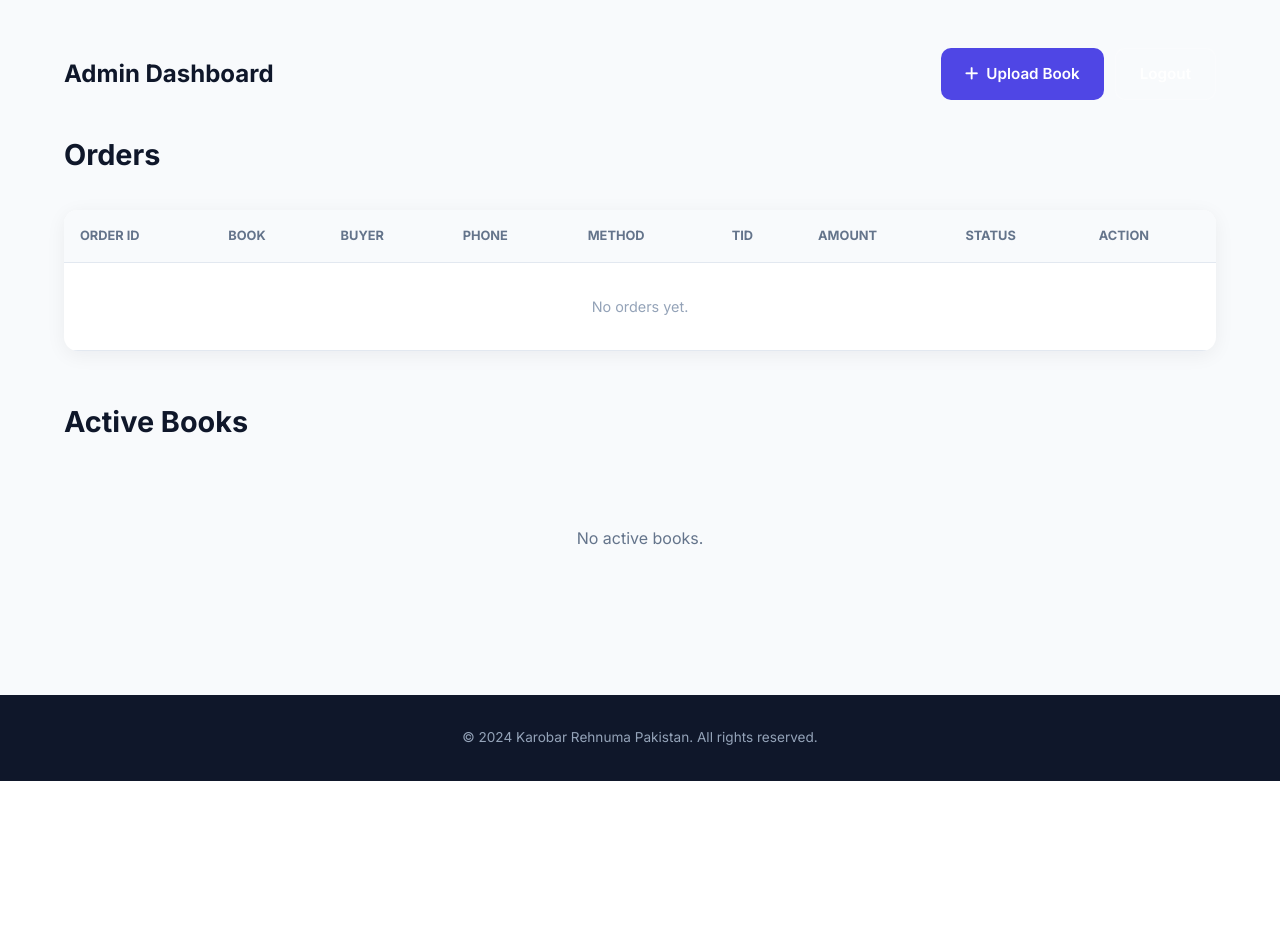
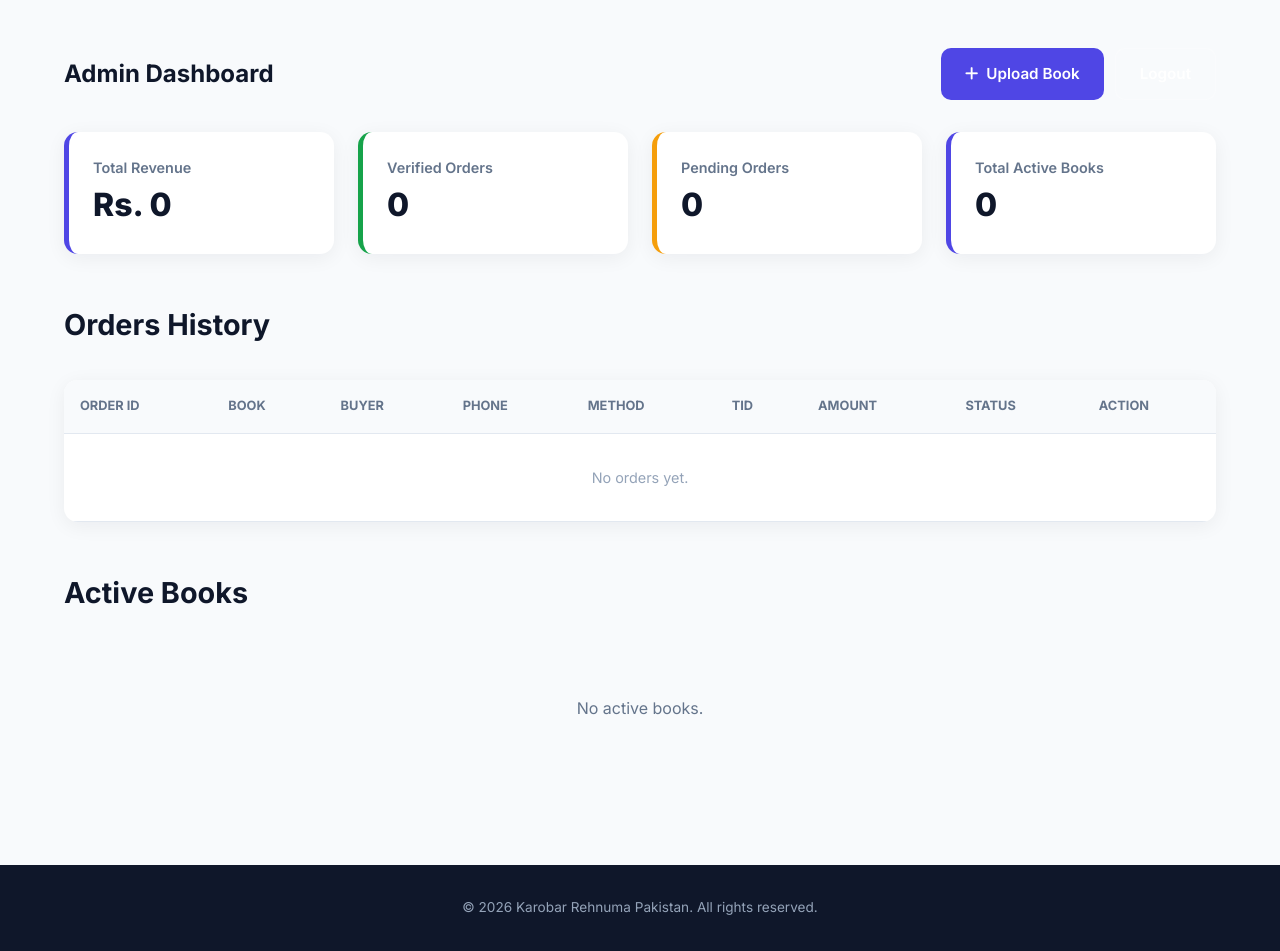
Before and after one commit to Paid-Dev-From-Pak/Karobar-Rehnuma, a Flask app: page /admin/dashboard in a window 1280 px wide. Shown: the part 78-1029 px from the top of the page. Before the commit the page ends 859 px from the top, so only its background shows below. Run offline with Flask 3, Linux system fonts and the light colour scheme; the visitor is signed in with stand-in values (Sample User, id 1); data that the repository does not hold is empty.

Commit message:
Added revenue dashboard, edit book, and sale price features

```diff
--- a/app.py
+++ b/app.py
@@ -18,7 +18,7 @@ cred = credentials.Certificate(FIREBASE_KEY_PATH)
 firebase_admin.initialize_app(cred)
 db = firestore.client()
 
-# ---------- LOCAL STORAGE (RENDER) ----------
+# ---------- LOCAL STORAGE ----------
 BASE_DIR = os.path.dirname(os.path.abspath(__file__))
 UPLOAD_EBOOKS = os.path.join(BASE_DIR, "static", "ebooks")
 UPLOAD_COVERS = os.path.join(BASE_DIR, "static", "images")
@@ -28,13 +28,12 @@ os.makedirs(UPLOAD_COVERS, exist_ok=True)
 ALLOWED_EBOOK_EXT = {"pdf", "epub", "mobi"}
 ALLOWED_IMG_EXT = {"png", "jpg", "jpeg", "webp"}
 
-# ---------- ADMIN & PAYMENT DETAILS ----------
-ADMIN_USER = "admin"
-ADMIN_PASS_HASH = generate_password_hash("admin123") # Apna password yahan change karein
+ADMIN_USER = "business10"
+ADMIN_PASS_HASH = generate_password_hash("krp10x") # Yahan apna password change karein
 
 WHATSAPP_NUMBER = "923700157610"
 ACCOUNT_TITLE = "SYED AFFAN SAEED"
-ACCOUNT_NUMBER_DISPLAY = "0370-0157610" # Aapka Easypaisa number
+ACCOUNT_NUMBER_DISPLAY = "0370-0157610"
 
 def allowed_file(filename, allowed):
     return "." in filename and filename.rsplit(".", 1)[1].lower() in allowed
@@ -178,7 +177,6 @@ def my_downloads():
     email = ""
     if request.method == "POST":
         email = request.form.get("email", "").strip()
-        # Fixed Index Error: Removed order_by from query
         orders_ref = db.collection('orders').where('buyer_email', '==', email).stream()
         for doc in orders_ref:
             o = doc.to_dict()
@@ -224,14 +222,32 @@ def admin_dashboard():
 
     orders_ref = db.collection('orders').order_by('created_at', direction=firestore.Query.DESCENDING).stream()
     orders = []
+    total_revenue = 0
+    verified_count = 0
+    pending_count = 0
+
     for doc in orders_ref:
         o = doc.to_dict()
         o['order_id'] = doc.id
         orders.append(o)
 
-    return render_template("admin_dashboard.html", books=books, orders=orders,
+        # Sales calculation
+        if o.get('status') == 'verified':
+            total_revenue += o.get('amount', 0)
+            verified_count += 1
+        elif o.get('status') == 'pending':
+            pending_count += 1
+
+    return render_template("admin_dashboard.html",
+                           books=books,
+                           orders=orders,
+                           total_revenue=total_revenue,
+                           verified_count=verified_count,
+                           pending_count=pending_count,
+                           total_books=len(books),
                            whatsapp=WHATSAPP_NUMBER)
 
+# ---------- ADMIN UPLOAD & EDIT ----------
 @app.route("/admin/upload", methods=["GET", "POST"])
 def admin_upload():
     if not admin_required():
@@ -242,6 +258,9 @@ def admin_upload():
         author = request.form.get("author", "").strip()
         desc = request.form.get("description", "").strip()
         price = request.form.get("price", "0")
+        old_price = request.form.get("old_price", "0")
+        show_sale = request.form.get("show_sale") == "on"
+
         ebook = request.files.get("ebook")
         cover = request.files.get("cover")
 
@@ -251,7 +270,6 @@ def admin_upload():
 
         safe_name = secure_filename(ebook.filename)
         unique_name = f"{uuid.uuid4().hex}_{safe_name}"
-
         ebook.save(os.path.join(UPLOAD_EBOOKS, unique_name))
 
         cover_name = ""
@@ -265,6 +283,8 @@ def admin_upload():
             "author": author,
             "description": desc,
             "price": float(price),
+            "old_price": float(old_price) if show_sale else 0,
+            "show_sale": show_sale,
             "cover_image": cover_name,
             "file_path": unique_name,
             "is_deleted": False,
@@ -276,6 +296,57 @@ def admin_upload():
         return redirect(url_for("admin_dashboard"))
 
     return render_template("admin_upload.html")
+
+@app.route("/admin/edit-book/<book_id>", methods=["GET", "POST"])
+def admin_edit_book(book_id):
+    if not admin_required():
+        return redirect(url_for("admin_login"))
+
+    doc_ref = db.collection('books').document(book_id)
+    doc = doc_ref.get()
+    if not doc.exists:
+        flash("Book not found", "error")
+        return redirect(url_for("admin_dashboard"))
+
+    book = doc.to_dict()
+    book['id'] = doc.id
+
+    if request.method == "POST":
+        title = request.form.get("title", "").strip()
+        author = request.form.get("author", "").strip()
+        desc = request.form.get("description", "").strip()
+        price = request.form.get("price", "0")
+        old_price = request.form.get("old_price", "0")
+        show_sale = request.form.get("show_sale") == "on"
+
+        ebook = request.files.get("ebook")
+        cover = request.files.get("cover")
+
+        update_data = {
+            "title": title,
+            "author": author,
+            "description": desc,
+            "price": float(price),
+            "old_price": float(old_price) if show_sale else 0,
+            "show_sale": show_sale
+        }
+
+        if ebook and ebook.filename != "":
+            safe_name = secure_filename(ebook.filename)
+            unique_name = f"{uuid.uuid4().hex}_{safe_name}"
+            ebook.save(os.path.join(UPLOAD_EBOOKS, unique_name))
+            update_data["file_path"] = unique_name
+
+        if cover and cover.filename != "" and allowed_file(cover.filename, ALLOWED_IMG_EXT):
+            cname = f"{uuid.uuid4().hex}_{secure_filename(cover.filename)}"
+            cover.save(os.path.join(UPLOAD_COVERS, cname))
+            update_data["cover_image"] = cname
+
+        doc_ref.update(update_data)
+        flash("Book updated successfully!", "success")
+        return redirect(url_for("admin_dashboard"))
+
+    return render_template("admin_upload.html", book=book, is_edit=True)
 
 @app.route("/admin/verify-order/<order_id>", methods=["POST"])
 def admin_verify_order(order_id):
@@ -298,7 +369,6 @@ def admin_verify_order(order_id):
 
     if status == "verified":
         buyer_wa = normalize_phone(order["buyer_phone"])
-        # FIX: Download link fixed to Render URL
         base_url = os.environ.get("RENDER_EXTERNAL_URL", "https://karobar-rehnuma.onrender.com")
         wa_text = (
             f"*Payment Verified* ✅\n\n"
@@ -306,7 +376,7 @@ def admin_verify_order(order_id):
             f"Your payment for *{order.get('book_title', 'your e-book')}* has been verified!\n\n"
             f"Order ID: {order_id}\n"
             f"Download here: {base_url}/verify/{order_id}\n\n"
-            f"Thank you for shopping with us!" # FIX: Removed Name
+            f"Thank you for shopping with us!"
         )
         wa_url = f"https://wa.me/{buyer_wa}?text={urllib.parse.quote(wa_text)}"
         flash(f"Order {order_id} verified! WhatsApp will open to notify the customer.", "success")
@@ -320,7 +390,7 @@ def admin_delete_book(book_id):
     if not admin_required():
         return redirect(url_for("admin_login"))
     db.collection('books').document(book_id).update({"is_deleted": True})
-    flash("Book removed from store. Existing orders are safe.", "success")
+    flash("Book removed from store.", "success")
     return redirect(url_for("admin_dashboard"))
 
 # ---------- RUN ----------
--- a/templates/admin_dashboard.html
+++ b/templates/admin_dashboard.html
@@ -9,7 +9,27 @@
         </div>
     </div>
 
-    <h2 class="section-title">Orders</h2>
+    <!-- Sales Stats Cards -->
+    <div class="stats-grid" style="display: grid; grid-template-columns: repeat(auto-fit, minmax(200px, 1fr)); gap: 1.5rem; margin-bottom: 3rem;">
+        <div class="stat-card" style="background: white; padding: 1.5rem; border-radius: 14px; box-shadow: var(--shadow); border-left: 5px solid var(--primary);">
+            <p style="color: var(--text-soft); font-weight: 600; font-size: 0.9rem;">Total Revenue</p>
+            <h2 style="font-size: 2rem; font-weight: 800; color: var(--text);">Rs. {{ "%.0f"|format(total_revenue) }}</h2>
+        </div>
+        <div class="stat-card" style="background: white; padding: 1.5rem; border-radius: 14px; box-shadow: var(--shadow); border-left: 5px solid var(--success);">
+            <p style="color: var(--text-soft); font-weight: 600; font-size: 0.9rem;">Verified Orders</p>
+            <h2 style="font-size: 2rem; font-weight: 800; color: var(--text);">{{ verified_count }}</h2>
+        </div>
+        <div class="stat-card" style="background: white; padding: 1.5rem; border-radius: 14px; box-shadow: var(--shadow); border-left: 5px solid var(--warning);">
+            <p style="color: var(--text-soft); font-weight: 600; font-size: 0.9rem;">Pending Orders</p>
+            <h2 style="font-size: 2rem; font-weight: 800; color: var(--text);">{{ pending_count }}</h2>
+        </div>
+        <div class="stat-card" style="background: white; padding: 1.5rem; border-radius: 14px; box-shadow: var(--shadow); border-left: 5px solid #4f46e5;">
+            <p style="color: var(--text-soft); font-weight: 600; font-size: 0.9rem;">Total Active Books</p>
+            <h2 style="font-size: 2rem; font-weight: 800; color: var(--text);">{{ total_books }}</h2>
+        </div>
+    </div>
+
+    <h2 class="section-title">Orders History</h2>
     <div class="table-wrap">
         <table>
             <thead>
@@ -43,7 +63,7 @@
                             <button name="action" value="reject" class="btn-danger" onclick="return confirm('Reject this payment?')">Reject</button>
                         </form>
                         {% else %}
-                        <a href="https://wa.me/92{{ o.buyer_phone | replace('-','') | replace(' ','') | replace('+92','') | replace('0','',1) }}?text={{ ('Hi ' ~ o.buyer_name ~ ', your order ' ~ o.order_id ~ ' for ' ~ (o.book_title or 'your book') ~ ' is ' ~ o.status ~ '. Download here: https://karobar-rehnuma.onrender.com/verify/' ~ o.order_id) | urlencode }}"
+                        <a href="https://wa.me/92{{ o.buyer_phone | replace('-','') | replace(' ','') | replace('+92','') | replace('0','',1) }}?text={{ ('Hi ' ~ o.buyer_name ~ ', your order ' ~ o.order_id ~ ' is ' ~ o.status ~ '. Download here: https://karobar-rehnuma.onrender.com/verify/' ~ o.order_id) | urlencode }}"
                            class="btn-secondary small-btn" target="_blank" style="background:#25D366; color:white; border:none;">
                             <i class="fa-brands fa-whatsapp"></i> Notify
                         </a>
@@ -64,9 +84,12 @@
             <h4>{{ b.title }}</h4>
             <p>By {{ b.author }}</p>
             <p>Rs. {{ "%.0f"|format(b.price) }}</p>
-            <form method="POST" action="{{ url_for('admin_delete_book', book_id=b.id) }}" onsubmit="return confirm('Remove this book from store? Existing orders will stay safe.')">
-                <button class="btn-danger small-btn">Remove</button>
-            </form>
+            <div style="display: flex; gap: 5px; margin-top: 10px;">
+                <a href="{{ url_for('admin_edit_book', book_id=b.id) }}" class="btn-primary small-btn" style="flex: 1; text-align: center; padding: 6px;">Edit</a>
+                <form method="POST" action="{{ url_for('admin_delete_book', book_id=b.id) }}" onsubmit="return confirm('Remove this book from store?')" style="flex: 1;">
+                    <button class="btn-danger small-btn" style="width: 100%; padding: 6px;">Remove</button>
+                </form>
+            </div>
         </div>
         {% else %}
         <p class="empty">No active books.</p>
--- a/templates/base.html
+++ b/templates/base.html
@@ -42,7 +42,7 @@
 
     <!-- Footer only with copyright -->
     <footer class="footer" style="padding: 2rem 1.5rem; text-align: center;">
-        <p class="copyright" style="border-top: none; padding-top: 0;">© 2024 Karobar Rehnuma Pakistan. All rights reserved.</p>
+        <p class="copyright" style="border-top: none; padding-top: 0;">© 2026 Karobar Rehnuma Pakistan. All rights reserved.</p>
     </footer>
 
     <script src="{{ url_for('static', filename='js/script.js') }}"></script>
```
Also changed, not shown: templates/admin_upload.html (+33 -10 lines), templates/book_detail.html (+8 -1 lines), templates/index.html (+19 -22 lines).
